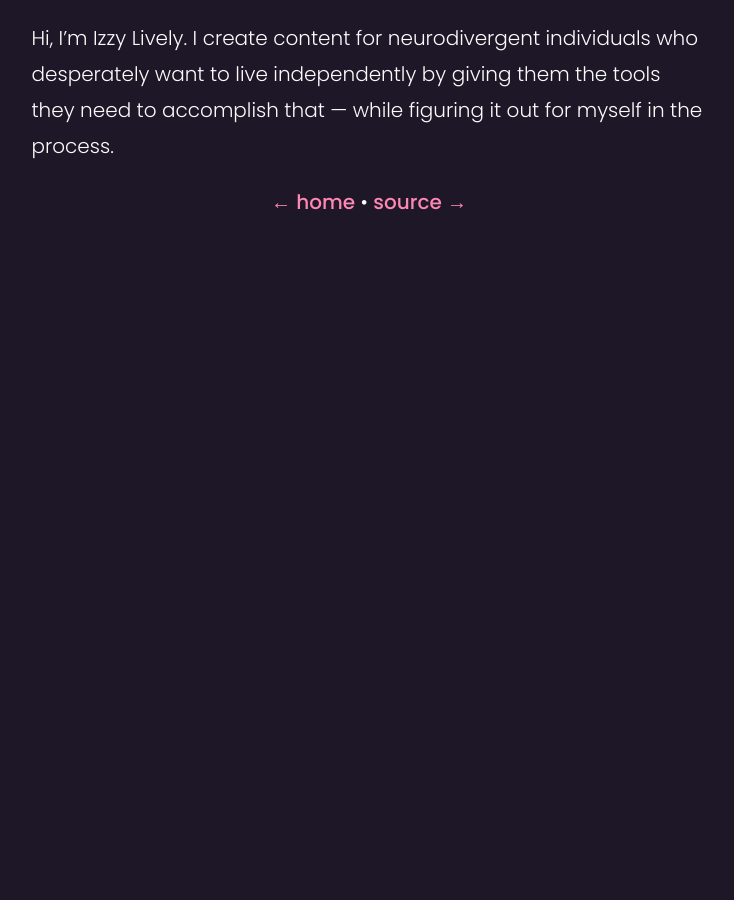
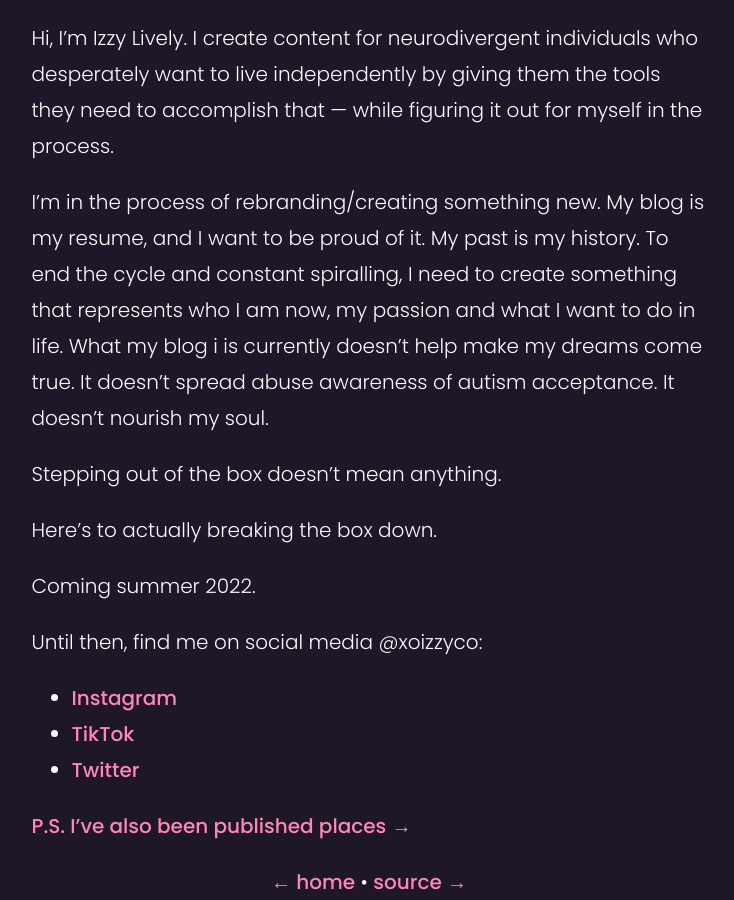
Before and after one commit to autisticjane/autisticjane.github.io, a Jekyll site: the page built from xoi.md, in a window 1280 px wide. Shown: the whole page, without its empty margins (271-1005 px from the left). Built offline with Jekyll 4.4.1, drawn with Linux system fonts in a browser that asks for light colours; our own code applies the rules of GitHub Pages for plain Markdown files.

Commit message:
Update xoi.md

```diff
--- a/xoi.md
+++ b/xoi.md
@@ -3,3 +3,19 @@ layout: default
 ---
 ## XO, IZZY
 Hi, I’m Izzy Lively. I create content for neurodivergent individuals who desperately want to live independently by giving them the tools they need to accomplish that — while figuring it out for myself in the process.
+
+I'm in the process of rebranding/creating something new. My blog is my resume, and I want to be proud of it. My past is my history. To end the cycle and constant spiralling, I need to create something that represents who I am now, my passion and what I want to do in life. What my blog i is currently doesn't help make my dreams come true. It doesn't spread abuse awareness of autism acceptance. It doesn't nourish my soul.
+
+Stepping out of the box doesn't mean anything.
+
+Here's to actually breaking the box down.
+
+Coming summer 2022.
+
+Until then, find me on social media @xoizzyco:
+
+* [Instagram](https://instagram.com/xoizzyco/)
+* [TikTok](https://tiktok.com/@xoizzyco)
+* [Twitter](https://twitter.com/xoizzyco)
+
+[P.S. I've also been published places &rarr;](/tags/#press)
```
